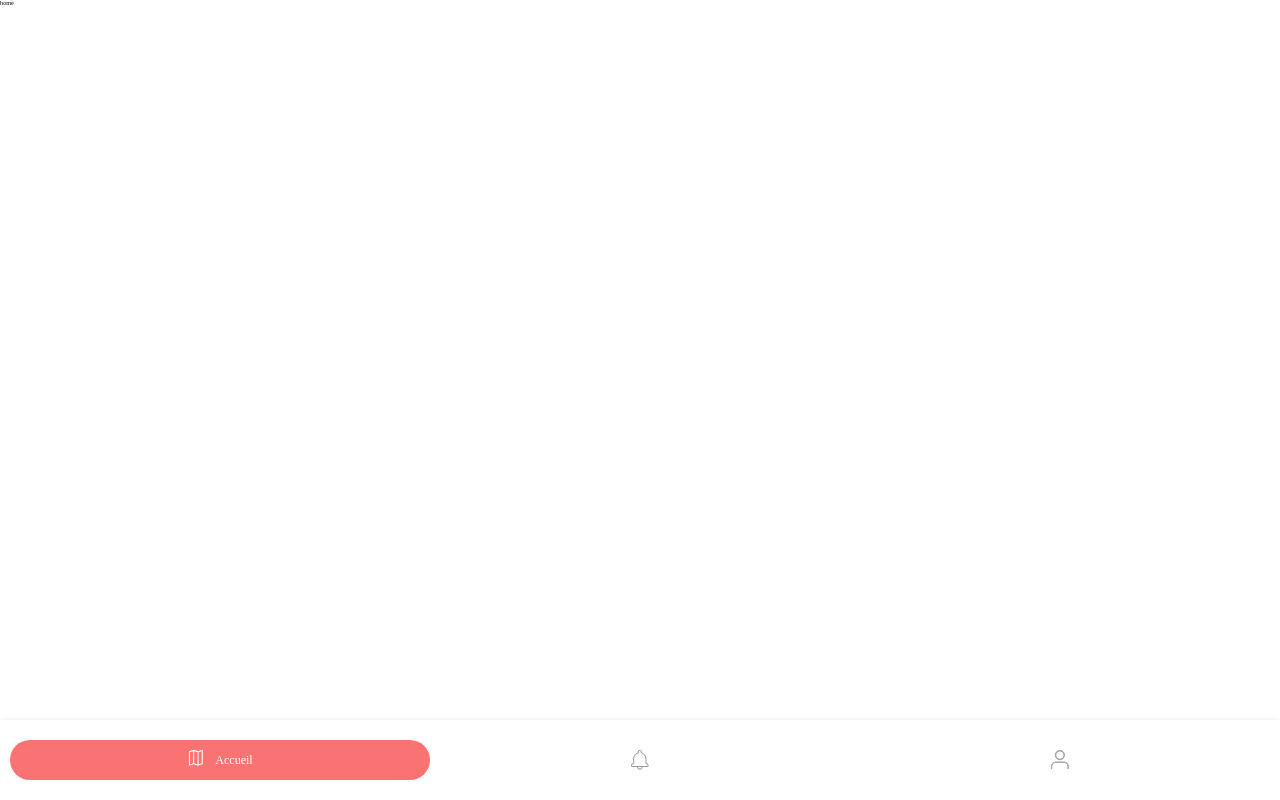
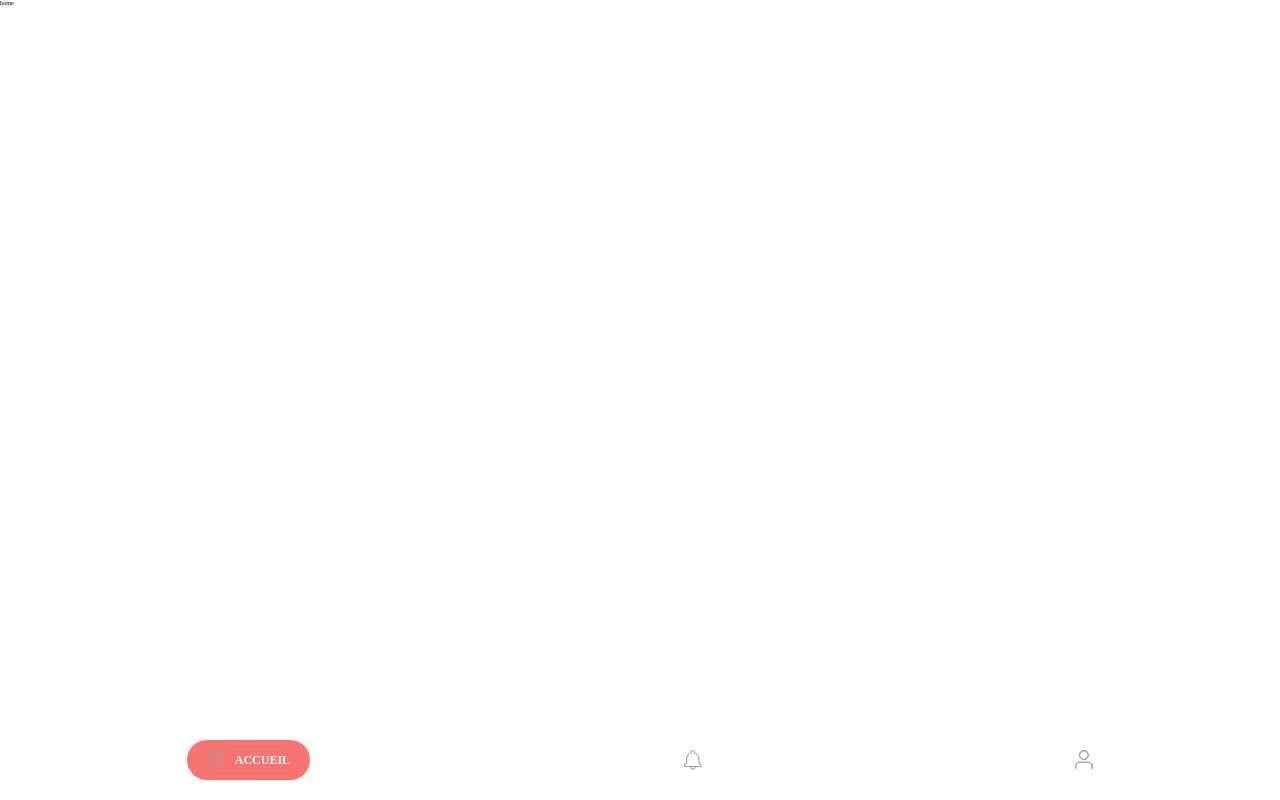
Before and after one commit to fxmanceau/notitia-pwa, a Vue app: page / in a window 1280 px wide. Built offline with nearby package versions, Linux system fonts and the light colour scheme.

Commit message:
:construction:

```diff
--- a/src/components/Nav-Bar/index.vue
+++ b/src/components/Nav-Bar/index.vue
@@ -1,8 +1,8 @@
 <template>
   <nav class="nav-bar-container">
     <div class="nav-bar-list">
-      <router-link to="/" class="nav-bar-item nav-bar-item--active">
-        <img class="item-image" src="/img/home-white.svg" alt="Accueil" />
+      <router-link to="/" class="nav-bar-item nav-bar-item--active" :class="`${route == '/' ? 'nav-bar-item--active' : ''}`">
+        <img class="item-image" :src="`/img/${route == 'Home' ? 'home-white' : 'home'}.svg`" alt="Accueil" />
         <span>Accueil</span>
       </router-link>
       <router-link to="/notifications" class="nav-bar-item">
--- a/src/components/Nav-Bar/style.scss
+++ b/src/components/Nav-Bar/style.scss
@@ -4,19 +4,19 @@
     z-index: 2;
     bottom: 0;
     left: 0;
-    padding: 2rem 1rem;
-    background: #ffffff;
-    box-shadow: 0px 0px 4px 0px rgba(0, 0, 0, 0.1);
+    display: flex;
+    flex-direction: column;
+    padding-top: 4rem;
+    background: linear-gradient(180deg, rgba(255, 255, 255, 0) 0%, #FFFFFF 40.1%);
 
     .nav-bar-list {
         width: 100%;
-        height: 4rem;
         display: flex;
         justify-content: space-around;
-        align-items: space-around;
+        align-items: center;
+        padding: 2rem 0;
 
         .nav-bar-item {
-            width: calc(100% / 3);
             height: 100%;
             display: flex;
             justify-content: center;
@@ -33,34 +33,22 @@
             }
 
             &--active {
+                height: 4rem;
                 color: #ffffff;
                 border-radius: 2rem;
-                padding: 0 0.5rem;
+                padding: 0 2rem;
+
 
                 background-color: #F87372;
 
                 span {
+                    font-weight: bold;
+                    text-transform: uppercase;
                     display: block;
                     margin-left: 1rem;
                     font-size: 1.2rem;
                 }
             }
-
-            .item-image {
-            }
-
-            .item-title {
-                font-size: 1.2rem;
-                color: var(--light-color);
-                transition: color 0.3s ease-out;
-            }
-
-            &.router-link-exact-active,
-            &.router-link-active {
-                .item-title {
-                    color: var(--accent-color);
-                }
-            }
         }
     }
 }
--- a/src/views/Home.vue
+++ b/src/views/Home.vue
@@ -3,3 +3,10 @@
    home
   </div>
 </template>
+
+<script>
+
+export default {
+  name: "Home"
+};
+</script>
```
